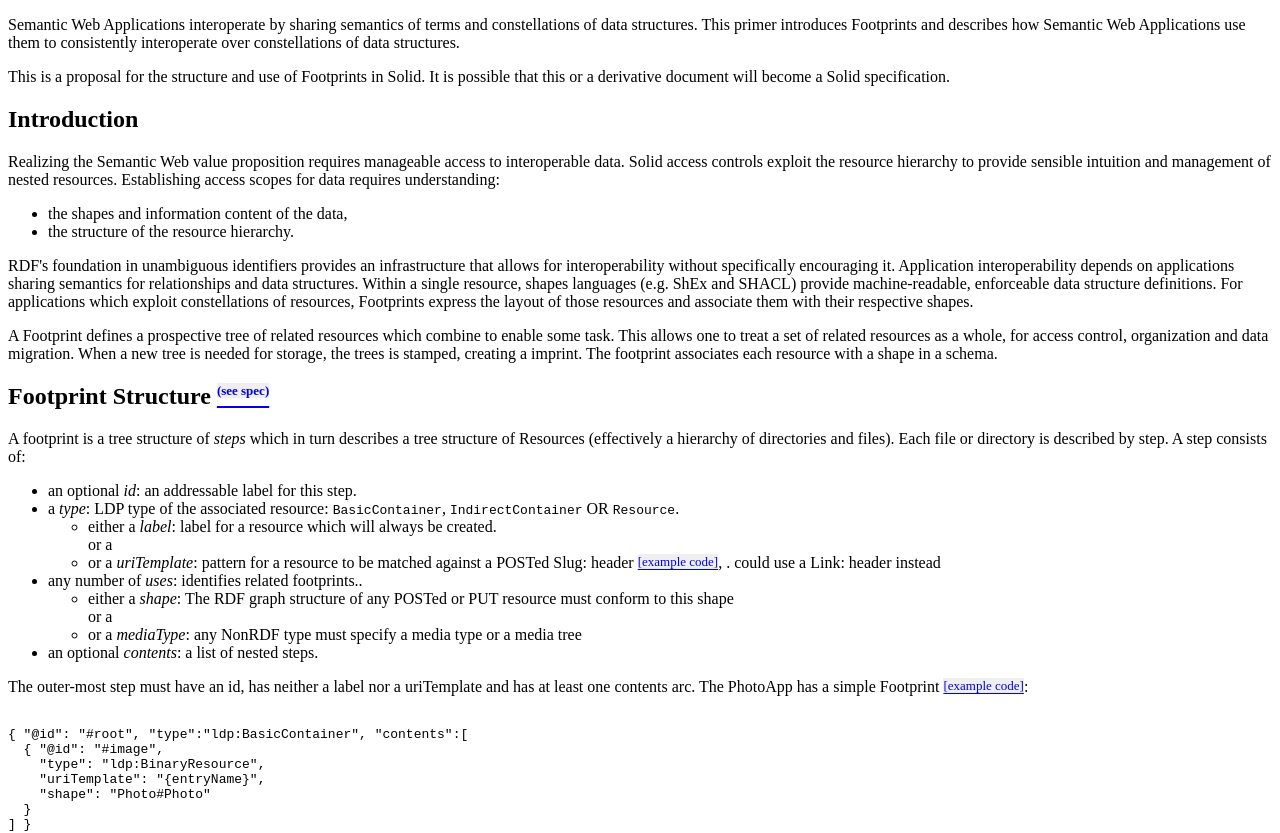
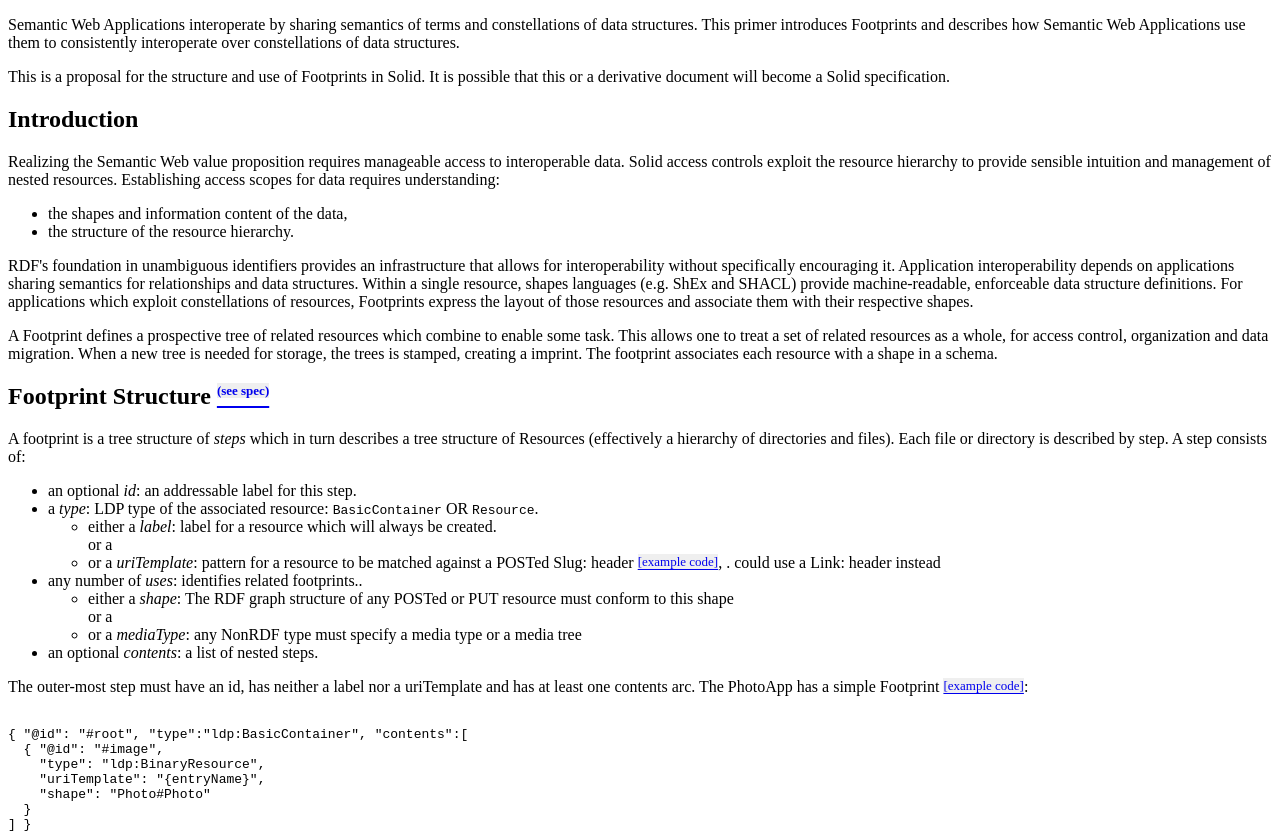
Before and after one commit to shapetrees/test-suite, a website: page primer.html in a window 1280 px wide. Shown: the top 833 px of the page. Drawn offline with nearby package versions, Linux system fonts and the light colour scheme; a script that the page names is missing.

Commit message:
remove indirect containers

```diff
--- a/primer.html
+++ b/primer.html
@@ -111,7 +111,7 @@
       </p>
       <ul>
         <li>an optional <dfn>id</dfn>: an addressable label for this step.</li>
-        <li>a <dfn>type</dfn>: LDP type of the associated resource: <code>BasicContainer</code>, <code>IndirectContainer</code> OR <code>Resource</code>.</li>
+        <li>a <dfn>type</dfn>: LDP type of the associated resource: <code>BasicContainer</code> OR <code>Resource</code>.</li>
         <li style="list-style: none;">
         <ul>
           <li>either a <dfn>label</dfn>: label for a resource which will always be created.<br/>
@@ -163,35 +163,6 @@
       <p>
         For an example of a complex <span class="blueprint-label capitol">Footprint</span>, the GitApp has a deeply-nested <span class="blueprint-label capitol">Footprint</span> <a class="excode" href="https://github.com/janeirodigital/footprint-tests/blob/master/solidApps/staticRoot/gh/ghFootprint.jsonld"></a>.
       </p>
-      <!-- div>
-        <pre><code class="json">
-{ "@id": "#root",
-  "type": "ldp:BasicContainer", "contents": [
-  { "@id": "#repos", "type": "ldp:BasicContainer",
-    "name": "repos" , "contents":[
-    { "@id": "#org", "type": "ldp:BasicContainer",
-      "uriTemplate": "{orgName}", "shape": "ghSchema#PersonShape", "contents": [
-      { "@id": "#repo", "type": "ldp:BasicContainer",
-        "uriTemplate": "{repoName}", "shape": "ghSchema#RepoShape", "contents": [
-      ...
-      ]}
-    ]}
-  ]},
-  { "@id": "#users", "type": "ldp:BasicContainer",
-    "name": "users", "contents": [
-    { "@id": "#user", "type": "ldp:BasicContainer",
-      "uriTemplate": "{userName}", "shape": "ghSchema#PersonShape", "contents": [
-      { "@id": "#followers", "type": "ldp:IndirectContainer",
-        "name":"followers", "shape": "ghSchema#C_UserShape", "contents": [
-        { "@id": "#follower", "type":"ldp:Resource",
-          "uriTemplate":"{userName}", "shape": "ghSchema#PersonShape" }
-      ]},
-      ...
-    ]}
-  ]}
-] }
-        </code></pre>
-      </div -->
     </section>
 
     <section id="ecosystem">
@@ -386,7 +357,7 @@
         { "type":"ldp:BasicContainer", "uriTemplate":"{userName}",
           "shape": "ghSchema#PersonShape",
           "contents": [
-            { "type":"ldp:IndirectContainer", "name":"subscriptions",
+            { "type":"ldp:BasicContainer", "name":"subscriptions",
               "shape": "ghSchema#C_SubscrShape",
               "contents": [
                 { "type":"ldp:Resource", "uriTemplate":"{subscriptName}",
```
Also changed, not shown: spec.html (+3 -3 lines).
